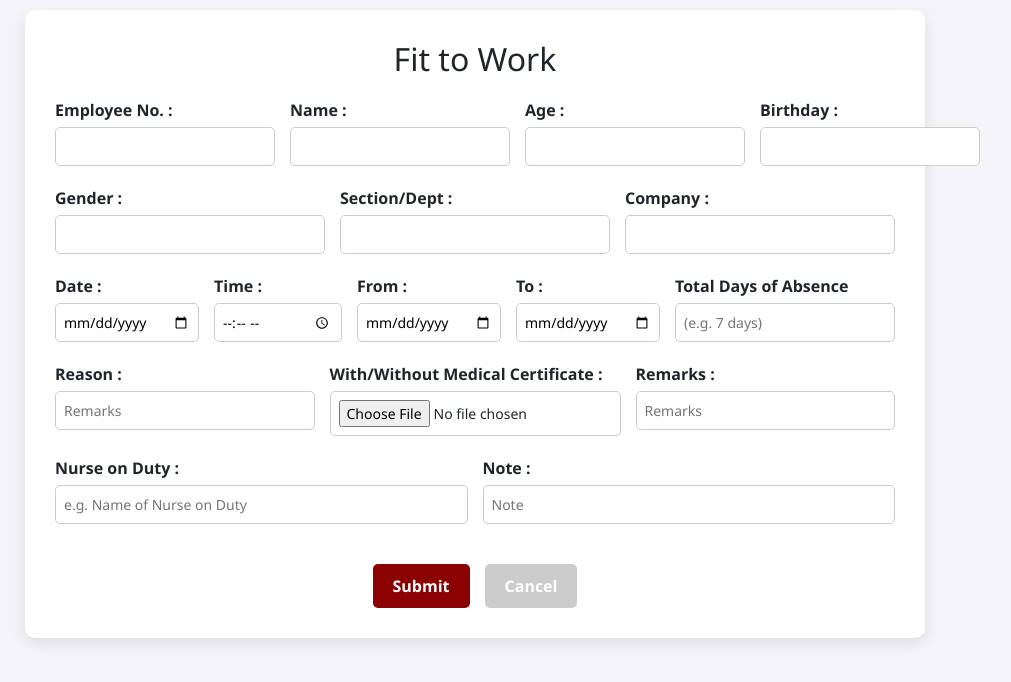
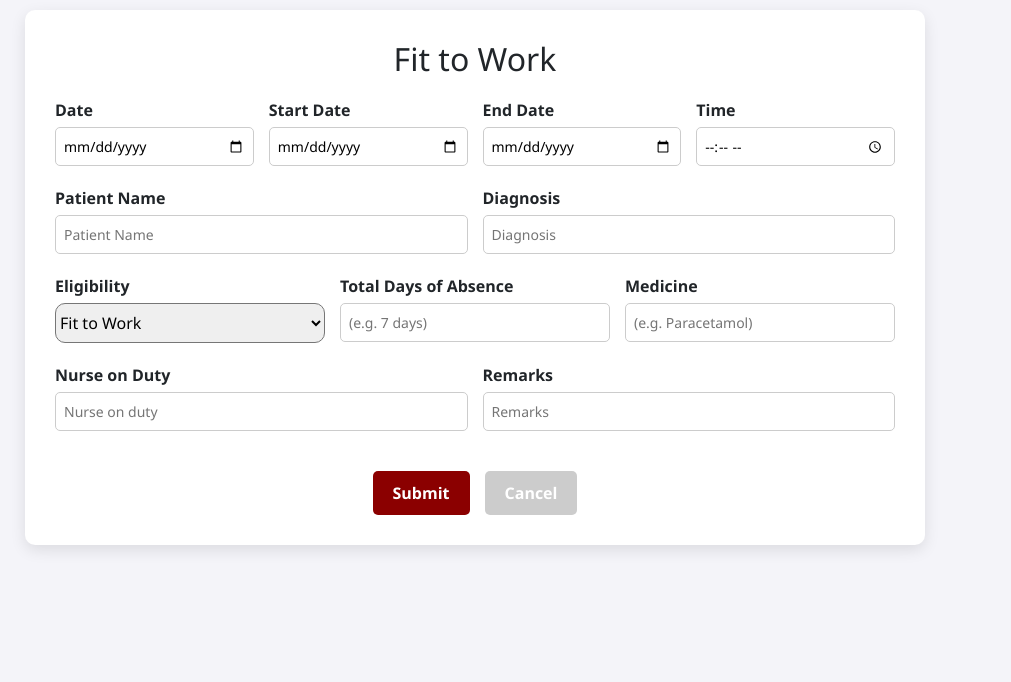
Before and after one commit to Covi-proj/Health-System, a PHP site: page /eligibility_form.php in a window 1280 px wide. Shown: the part 60-742 px from the top of the page, without its empty margins (165-1176 px from the left). Run offline with PHP 8.4, Linux system fonts and the light colour scheme.

Commit message:
Updated features

```diff
--- a/eligibility_form.php
+++ b/eligibility_form.php
@@ -1,6 +1,5 @@
 <!DOCTYPE html>
 <html lang="en">
-
 <head>
     <meta charset="UTF-8">
     <meta name="viewport" content="width=device-width, initial-scale=1.0">
@@ -58,7 +57,7 @@
             font-weight: bold;
         }
 
-        .logo {
+        .logo{
 
             font-weight: bold;
             font-size: 20px;
@@ -91,7 +90,7 @@
             padding: 10px 20px;
             border-radius: 5px;
             cursor: pointer;
-            font-weight: bold;
+            font-weight:bold;
         }
 
         .btn-submit:hover {
@@ -113,7 +112,6 @@
         }
     </style>
 </head>
-
 <body>
     <!-- Navigation Bar -->
     <nav class="navbar">
@@ -127,119 +125,73 @@
     <!-- Eligibility Form -->
     <div class="form-container">
         <h2>Fit to Work</h2>
-        <form action="add_fit.php" method="POST" enctype="multipart/form-data">
+        <form action="add_fit.php" method="POST">
             <!-- Row 1 -->
-            <!-- Row 1 -->
+
             <div class="form-row">
-
                 <div class="form-group">
-                    <label for="name">Employee No. :</label>
-                    <input type="text" id="emp" name="emp_no" value="" required>
+                    <label for="name">Date</label>
+                    <input type="date" id="date" name="f_date" required>
                 </div>
 
                 <div class="form-group">
-                    <label for="name">Name :</label>
-                    <input type="text" id="age" name="name" value="" readonly>
+                    <label for="name">Start Date</label>
+                    <input type="date" id="date" name="s_date" required>
                 </div>
 
                 <div class="form-group">
-                    <label for="name">Age :</label>
-                    <input type="text" id="age" name="age" value="" readonly>
+                    <label for="name">End Date</label>
+                    <input type="date" id="date" name="e_date" required>
                 </div>
 
                 <div class="form-group">
-                    <label for="name">Birthday :</label>
-                    <input type="text" id="bday" name="bday" value="" readonly>
+                    <label for="division">Time</label>
+                    <input type="time" id="time-in" name="time_in" required>
                 </div>
 
-
-
-            </div>
+    </div>
             <!-- Row 2 -->
             <div class="form-row">
 
                 <div class="form-group">
-                    <label for="temp">Gender :</label>
-                    <input type="text" id="diagnosis" name="gender" value="" readonly>
+                    <label for="bp">Patient Name</label>
+                    <input type="text" id="patient_name" name="patient_name" placeholder="Patient Name" required>
                 </div>
-
                 <div class="form-group">
-                    <label for="temp">Section/Dept :</label>
-                    <input type="text" id="diagnosis" name="division" value="" readonly>
+                    <label for="temp">Diagnosis</label>
+                    <input type="text" id="diagnosis" name="diagnosis" placeholder="Diagnosis" required>
                 </div>
-
-                <div class="form-group">
-                    <label for="temp">Company :</label>
-                    <input type="text" id="company" name="company" value="" readonly>
-                </div>
-
-
             </div>
 
             <!-- Row 3 -->
             <div class="form-row">
-
                 <div class="form-group">
-                    <label for="name">Date :</label>
-                    <input type="date" id="date" name="f_date" required>
+                    <label for="HR" >Eligibility</label>
+                    <select id="ftw" name="ftw" placeholder = "status" style ="height: 40px; border-radius: 10px;">
+                        <option value="Fit to Work">Fit to Work</option>
+                        <option value="Not Fit to Work">Not Fit to Work</option>
+                    </select>
                 </div>
-
-                <div class="form-group">
-                    <label for="O2_sat">Time :</label>
-                    <input type="time" id="time" name="time" required>
-                </div>
-
-                <div class="form-group">
-                    <label for="O2_sat">From :</label>
-                    <input type="date" id="from" name="from_" required>
-                </div>
-
-                <div class="form-group">
-                    <label for="O2_sat">To :</label>
-                    <input type="date" id="to" name="to_" required>
-                </div>
-
                 <div class="form-group">
                     <label for="RR">Total Days of Absence</label>
-                    <input type="text" id="date_ofabs" name="nfa" placeholder="(e.g. 7 days)" required>
+                    <input type="text" id="date_ofabs" name="date_ofabs" placeholder="(e.g. 7 days)" required>
+                </div>
+                <div class="form-group">
+                    <label for="O2_sat">Medicine</label>
+                    <input type="text" id="Med_name" name="Med_name" placeholder="(e.g. Paracetamol)" required>
                 </div>
             </div>
 
             <!-- Row 4 -->
             <div class="form-row">
-
                 <div class="form-group">
-                    <label for="remarks">Reason :</label>
-                    <input type="text" id="text" name="reason" rows="4" placeholder="Remarks" required>
+                    <label for="medicine">Nurse on Duty</label>
+                    <input type="text" id="nod" name="nod" placeholder="Nurse on duty" required>
                 </div>
-
-
-
                 <div class="form-group">
-                    <label for="medicine">With/Without Medical Certificate :</label>
-                    <input type="file" id="nod" name="with_without_cert" required>
+                <label for="remarks">Remarks</label>
+                <input id="text" name="remarks" rows="4" placeholder="Remarks" required>
                 </div>
-
-                <div class="form-group">
-                    <label for="remarks">Remarks :</label>
-                    <input id="text" name="remarks" rows="4" placeholder="Remarks" required>
-                </div>
-
-
-            </div>
-
-            <div class="form-row">
-
-                <div class="form-group">
-                    <label for="remarks">Nurse on Duty :</label>
-                    <input id="text" id="nod" name="nod" placeholder="e.g. Name of Nurse on Duty" required>
-                </div>
-
-                <div class="form-group">
-                    <label for="remarks">Note :</label>
-                    <input id="text" id="note" name="note" placeholder="Note" required>
-                </div>
-
             </div>
 
             <!-- Remarks -->
@@ -250,11 +202,9 @@
             <!-- Buttons -->
             <div class="btn-group">
                 <button type="submit" class="btn-submit">Submit</button>
-                <button type="button" class="btn-cancel"
-                    onclick="window.location.href='clinic_admin.php#form_section';">Cancel</button>
+                <button type="button" class="btn-cancel" onclick="window.location.href='clinic_admin.php#fit';">Cancel</button>
             </div>
         </form>
     </div>
 </body>
-
 </html>
```
Also changed, not shown: e_system (1).sql (line endings or trailing spaces), e_system.sql (line endings or trailing spaces).
